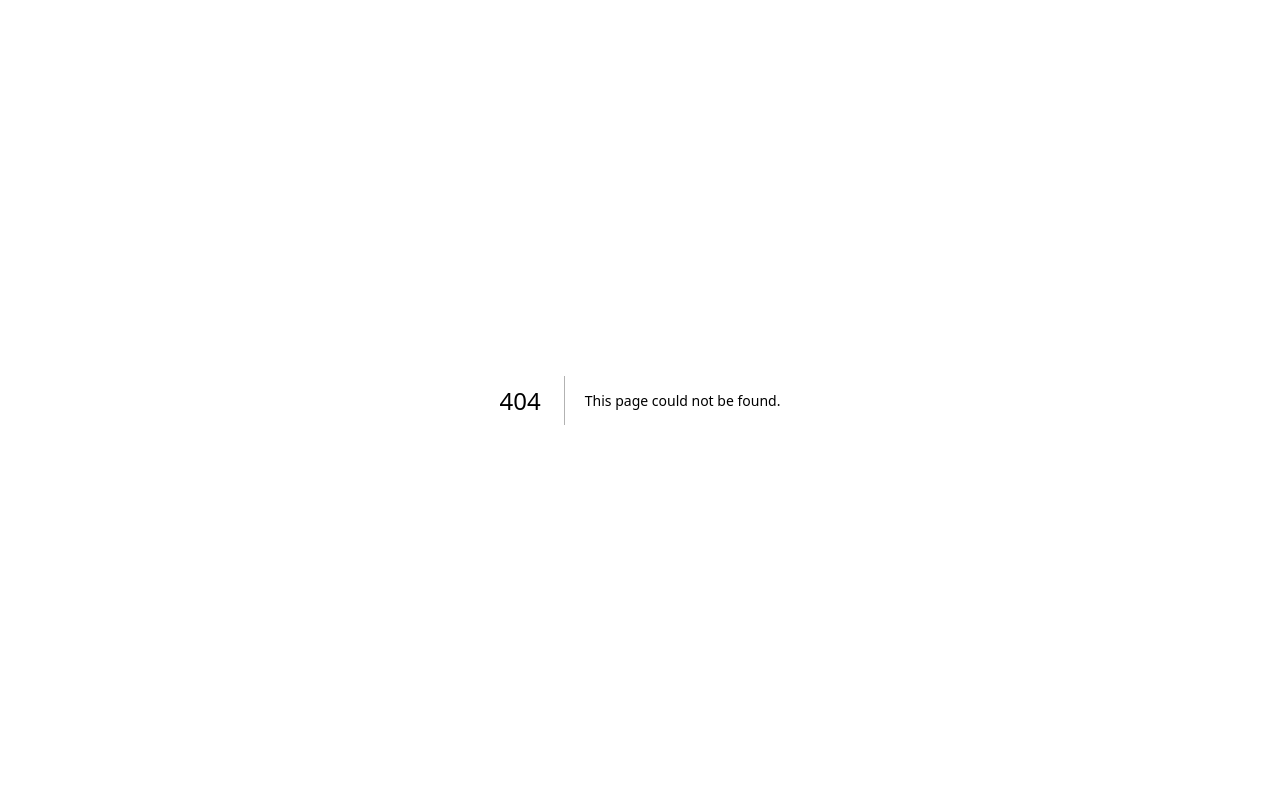
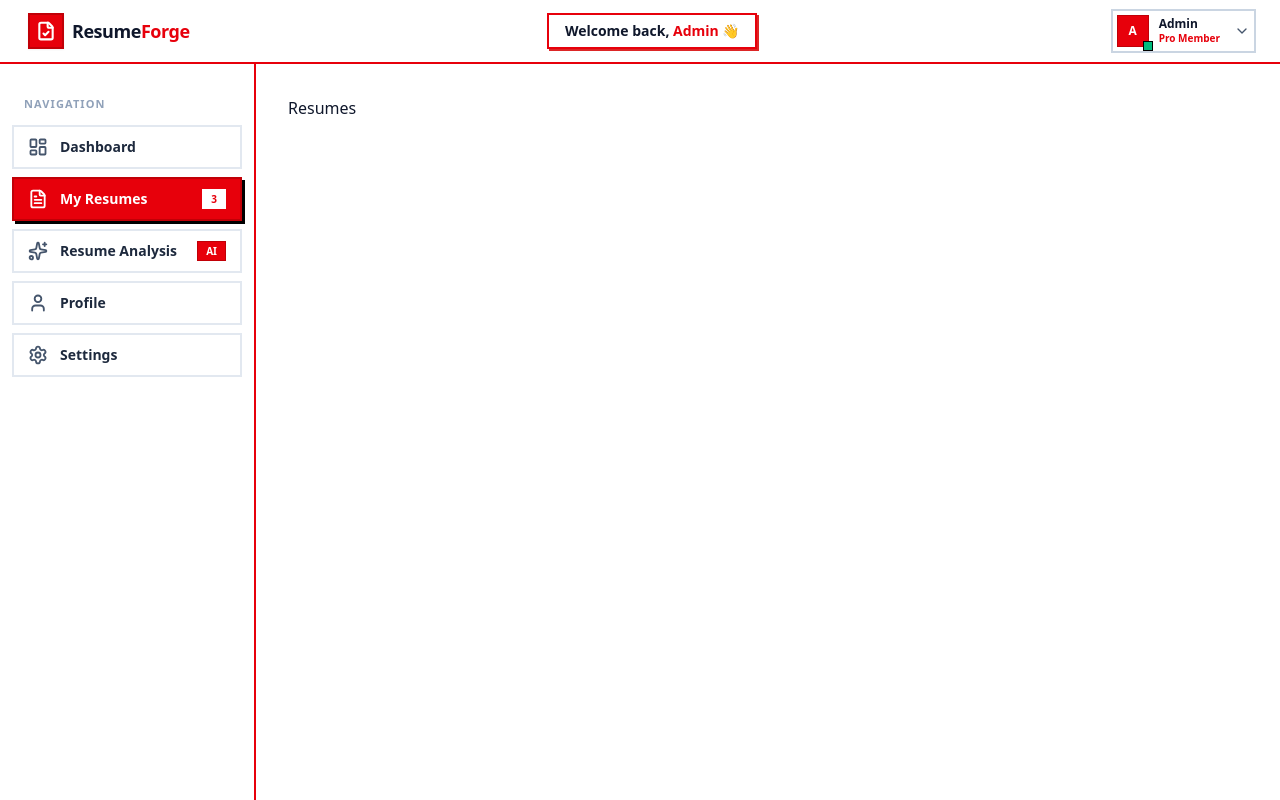
Before and after one commit to dev-abhisheksh/ResumeForge, a Next.js app in the folder frontend/: page /resumes in a window 1280 px wide. Before the commit this address had no page. Built offline with nearby package versions, Linux system fonts and the light colour scheme; no server answers.

Commit message:
feat(dashboard): add Analysis, Profile, and Resumes components with basic structure

```diff
--- /dev/null
+++ b/frontend/src/app/(dashboard)/analysis/page.tsx
@@ -0,0 +1,9 @@
+import React from 'react'
+
+const Analysis = () => {
+  return (
+    <div>Analysis</div>
+  )
+}
+
+export default Analysis
--- /dev/null
+++ b/frontend/src/app/(dashboard)/profile/page.tsx
@@ -0,0 +1,9 @@
+import React from 'react'
+
+const Profile = () => {
+  return (
+    <div>Profile</div>
+  )
+}
+
+export default Profile
--- /dev/null
+++ b/frontend/src/app/(dashboard)/resumes/page.tsx
@@ -0,0 +1,9 @@
+import React from 'react'
+
+const Resumes = () => {
+  return (
+    <div>Resumes</div>
+  )
+}
+
+export default Resumes
```
Also changed, not shown: 1 other file (tests, documents, lock files or other folders).
